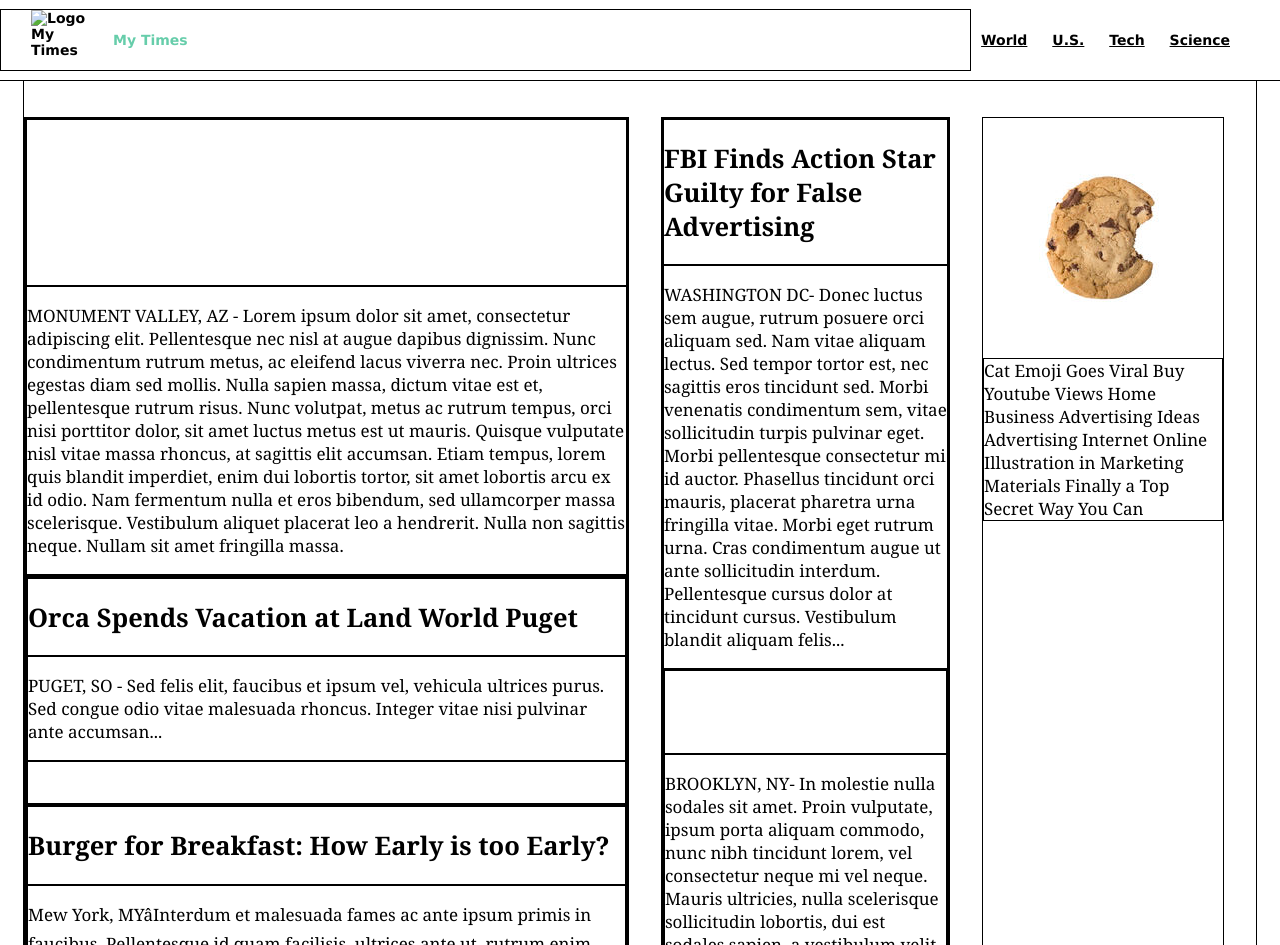
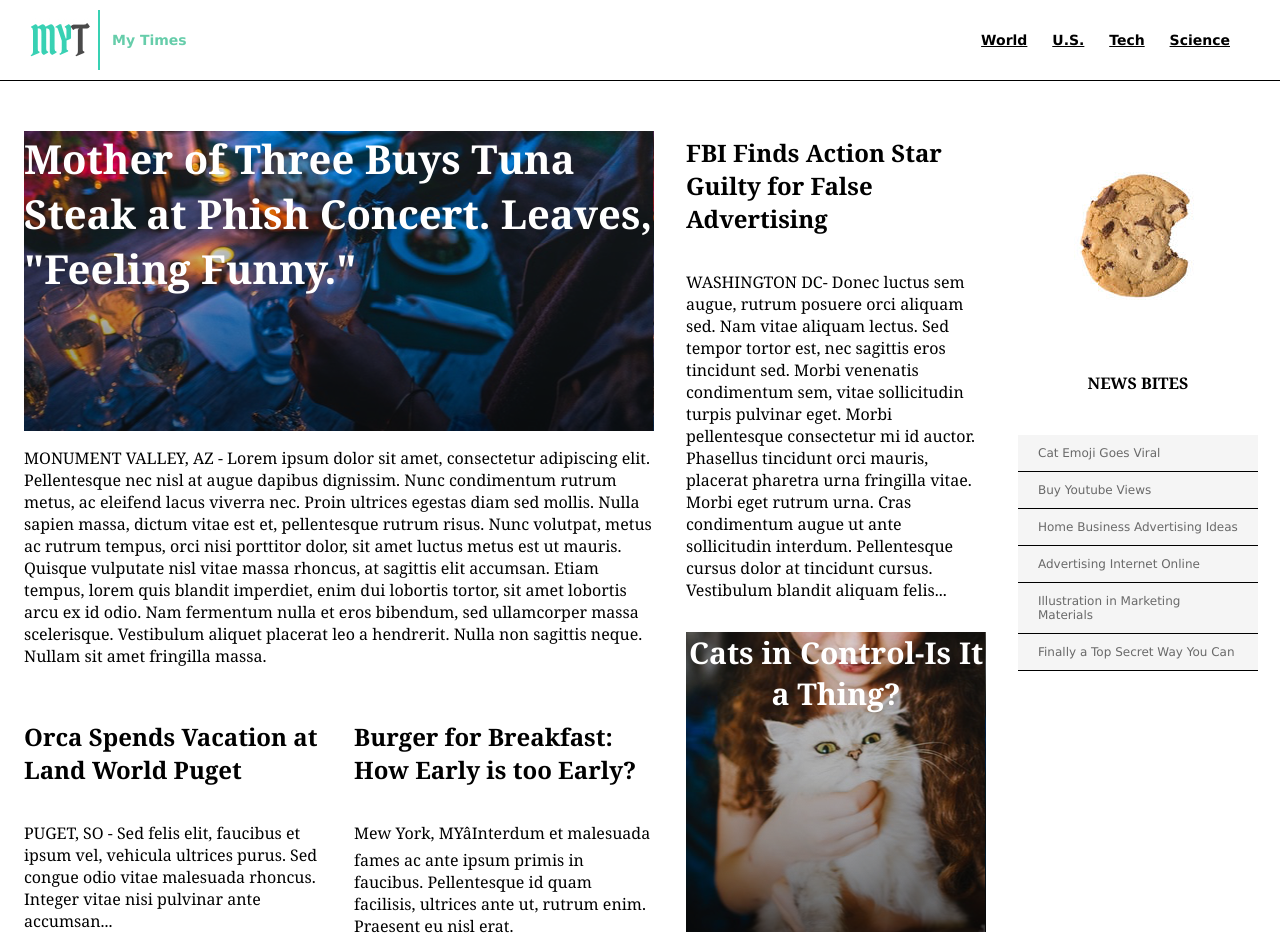
Before and after one commit to LunaNoxMoon/My-Times, a plain HTML site: page index.html in a window 1280 px wide. Shown: the top 945 px of the page. Drawn offline with Linux system fonts and the light colour scheme.

Commit message:
finished content

```diff
--- a/index.html
+++ b/index.html
@@ -3,7 +3,7 @@
   <head>
     <meta charset="utf-8">
     <link href="recourses/css/style.css" type="text/css" rel="stylesheet" >
-    <link rel="icon" href="recourses/images/img-myt-logo.jpg">
+    <link rel="icon" href="recourses/images/logo.jpg">
     <title>My Times</title>
   </head>
   <body>
@@ -11,7 +11,7 @@
 <!-- Header section -->
 <header>
   <div class="logo">
-    <img src="recourses/images/img-myt-logo.jpg" alt="Logo My Times">
+    <img src="recourses/images/logo.jpg" alt="Logo My Times">
     <span>My Times</span>
  </div>
 
@@ -122,6 +122,7 @@
 <div class="small column">
   <img src="recourses/images/cookie.png" alt="Cookie">
   <div class="bites">
+    <h3>news bites</h3>
     <span class="bite">Cat Emoji Goes Viral</span>
     <span class="bite">Buy Youtube Views</span>
     <span class="bite">Home Business Advertising Ideas</span>
@@ -138,7 +139,7 @@
 </body>
 </html>
 
-<!--Footer-->
+<!--Footer-
 <div class="footer">
   <h3>MY Times</h3>
 
@@ -147,6 +148,6 @@
   <a href="#">Tech</a>
   <a href="#">Science</a>
 </div>
-
+-->
   </body>
 </html>
--- a/recourses/css/style.css
+++ b/recourses/css/style.css
@@ -36,7 +36,7 @@ header{
 }
 
 header nav{
-padding-right: 40px;
+  padding-right: 40px;
 }
 
 nav span{
@@ -49,8 +49,9 @@ a{
 }
 
 div{
-  border: 1px solid black;
+  display: block;
 }
+
 
 /*content*/
 /* arranging*/
@@ -75,26 +76,82 @@ div{
   width: 300px;
 }
 
+.stories{
+  display: flex;
+  margin-top: 17px;
+  justify-content: space-between;
+}
+
+.story{
+  display: flex;
+  flex-direction: column;
+  width: 300px;
+}
+
 .column.small{
   width: 240px;
 }
 
+.bite{
+  display: block;
+  padding: 11px 20px;
+  background-color: WhiteSmoke;
+  font-family: Verdana;
+  font-size: 12px;
+  color: DimGray;
+  border-bottom: 1px solid black;
+}
+
+.bites h3{
+  text-transform: uppercase;
+  text-align: center;
+  font-size: 16px;
+  font-weight: bold;
+  margin-bottom: 41px;
+}
+
+
 /*formatting*/
 body{
   font-family: Georgia;
-  font-size: 17px;
+  font-size 17px;
   color: black;
 }
 
 .image-content{
-font-weight: bold;
-font-size:30px;
-color: white;
+  display: flex;
+  font-weight: bold;
+  font-size:30px;
+  color: white;
+  display: flex;
+  margin-top: 15px;
+  text-align: center;
 }
 
-.top-story .image-content{
-  background-image: image(recourses/images/top-story);
+.top-story .image-content {
   font-size: 40px;
+  background-image: url('https://raw.githubusercontent.com/LunaNoxMoon/My-Times/master/recourses/images/top-story.png');
+  width: 630px;
+  height: 300px;
+  text-align: left;
 }
 
-.
+.earth.image-content{
+  background-image: url('https://raw.githubusercontent.com/LunaNoxMoon/My-Times/master/recourses/images/earth.png');
+  height: 300px;
+}
+
+.camera.image-content{
+  background-image: url("https://raw.githubusercontent.com/LunaNoxMoon/My-Times/master/recourses/images/camera.png");
+  height: 300px;
+}
+
+.cat.image-content{
+  background-image: url("https://raw.githubusercontent.com/LunaNoxMoon/My-Times/master/recourses/images/cat.png");
+  width: 300px;
+  height: 300px;
+}
+
+img{
+  height: 240px;
+}
```
